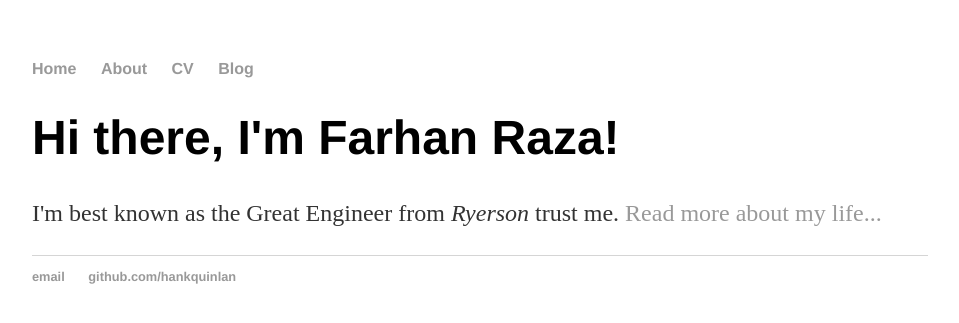
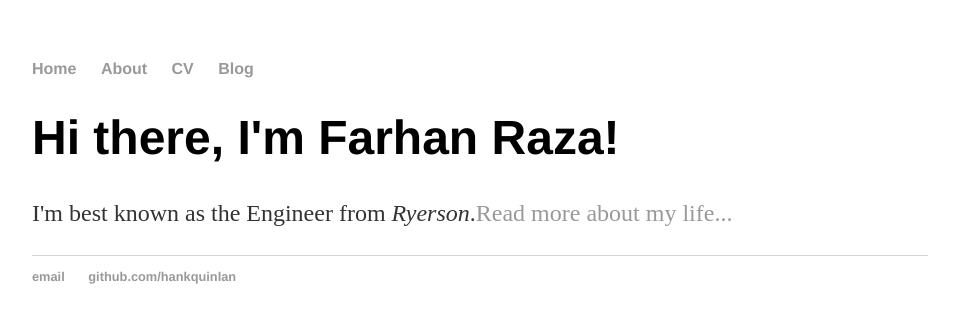
Before and after one commit to sfraza7/sfraza7.github.io, a Jekyll site: the page built from index.html, in a window 1280 px wide. Shown: the top 323 px of the page, without its empty margins (160-1119 px from the left). Built offline with Jekyll 4.4.1, drawn with Linux system fonts in a browser that asks for light colours.

Commit message:
Update index.html

```diff
--- a/index.html
+++ b/index.html
@@ -1,32 +1,8 @@
-<!DOCTYPE html>
-<html>
-	<head>
-		<title>Farhan Raza, Mech Eng Student</title>
-		<!-- link to main stylesheet -->
-		<link rel="stylesheet" type="text/css" href="/css/main.css"
->
-
-	</head>
-	<body>
-		<nav>
-    		<ul>
-        		<li><a href="/">Home</a></li>
-	        	<li><a href="/about">About</a></li>
-        		<li><a href="/cv">CV</a></li>
-        		<li><a href="/blog">Blog</a></li>
-    		</ul>
-		</nav>
-		<div class="container">
-    		<div class="blurb">
-        		<h1>Hi there, I'm Farhan Raza!</h1>
-				<p>I'm best known as the Great Engineer from <em>Ryerson</em> trust me. <a href="/about">Read more about my life...</a></p>
-    		</div><!-- /.blurb -->
-		</div><!-- /.container -->
-		<footer>
-    		<ul>
-        		<li><a href="mailto:sfraza@ryerson.ca">email</a></li>
-        		<li><a href="https://github.com/hankquinlan">github.com/hankquinlan</a></li>
-			</ul>
-		</footer>
-	</body>
-</html>
+---
+layout: default
+title: Farhan Raza, Mech Eng Student
+---
+<div class="blurb">
+	<h1>Hi there, I'm Farhan Raza!</h1>
+	<p>I'm best known as the Engineer from <em>Ryerson</em>.<a href="/about">Read more about my life...</a></p>
+</div><!-- /.blurb -->
```
